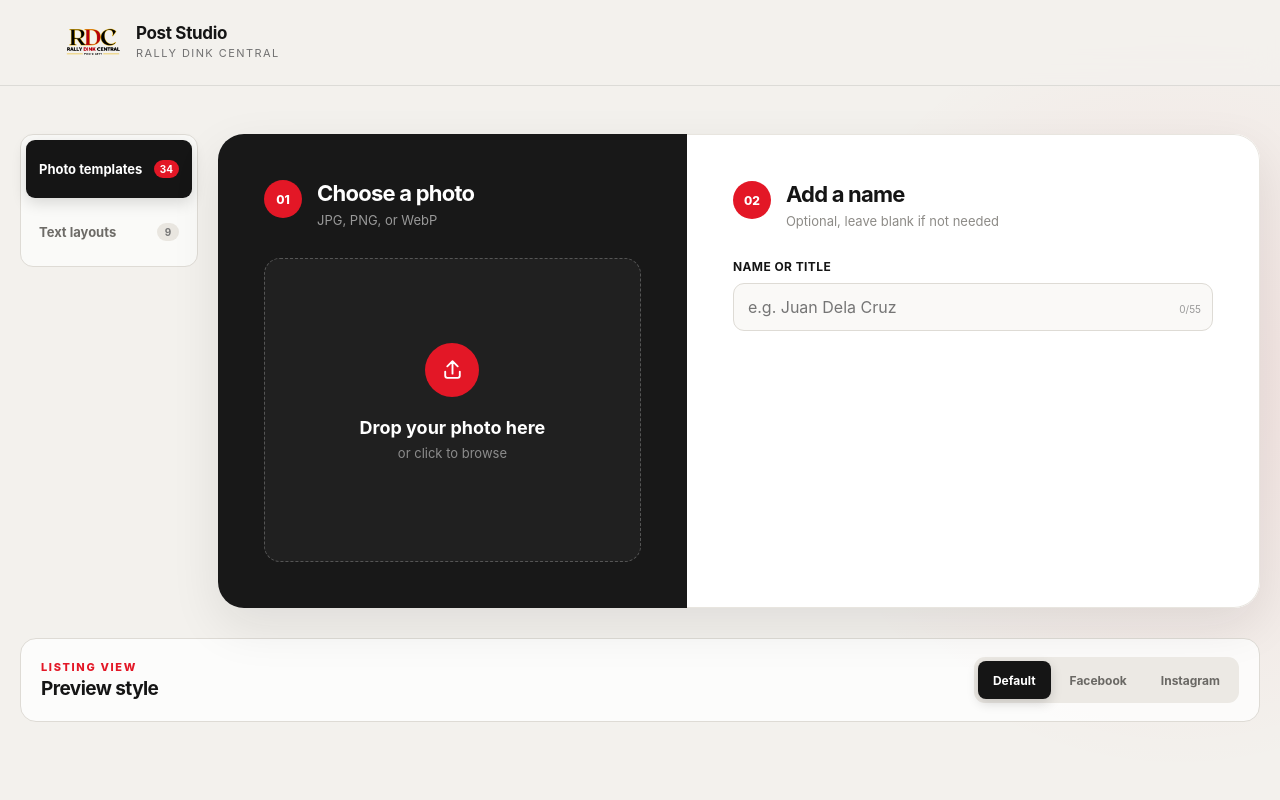
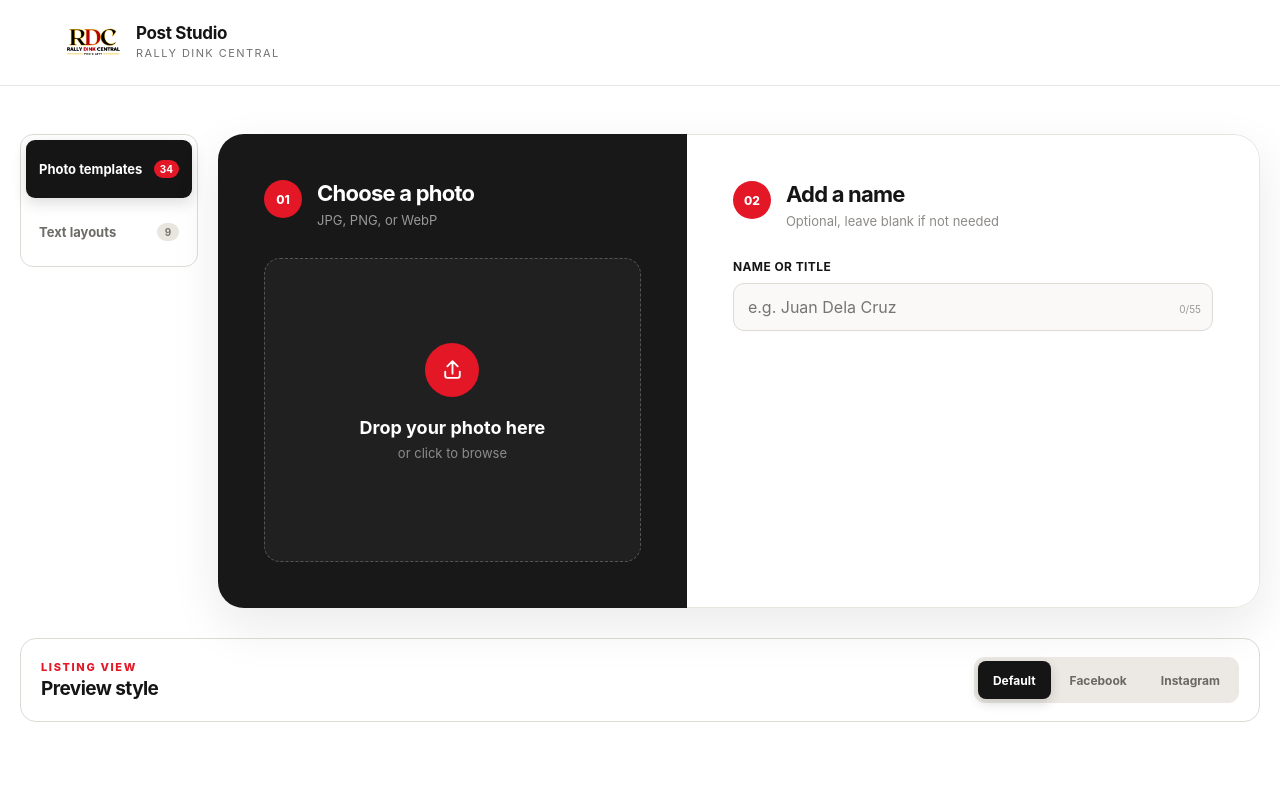
Before and after one commit to gztumomadrog/rdc-content-maker, a plain HTML site: page index.html in a window 1280 px wide. Shown: the top 800 px of the page. Drawn offline with Linux system fonts and the light colour scheme.

Commit message:
Use white site background

```diff
--- a/styles.css
+++ b/styles.css
@@ -1,7 +1,7 @@
 :root {
   --ink: #151515;
   --muted: #717171;
-  --paper: #f3f1ed;
+  --paper: #fff;
   --white: #fff;
   --line: #dedbd5;
   --red: #e31726;
@@ -18,9 +18,7 @@ html { scroll-behavior: smooth; }
 body {
   margin: 0;
   color: var(--ink);
-  background:
-    radial-gradient(circle at 92% 3%, rgba(227, 23, 38, .07), transparent 24rem),
-    var(--paper);
+  background: var(--paper);
   font-family: Inter, ui-sans-serif, -apple-system, BlinkMacSystemFont, "Segoe UI", sans-serif;
   -webkit-font-smoothing: antialiased;
 }
@@ -35,7 +33,7 @@ button { color: inherit; }
   align-items: center;
   justify-content: space-between;
   border-bottom: 1px solid rgba(21, 21, 21, .1);
-  background: rgba(243, 241, 237, .88);
+  background: rgba(255, 255, 255, .94);
   backdrop-filter: blur(15px);
 }
 
```
